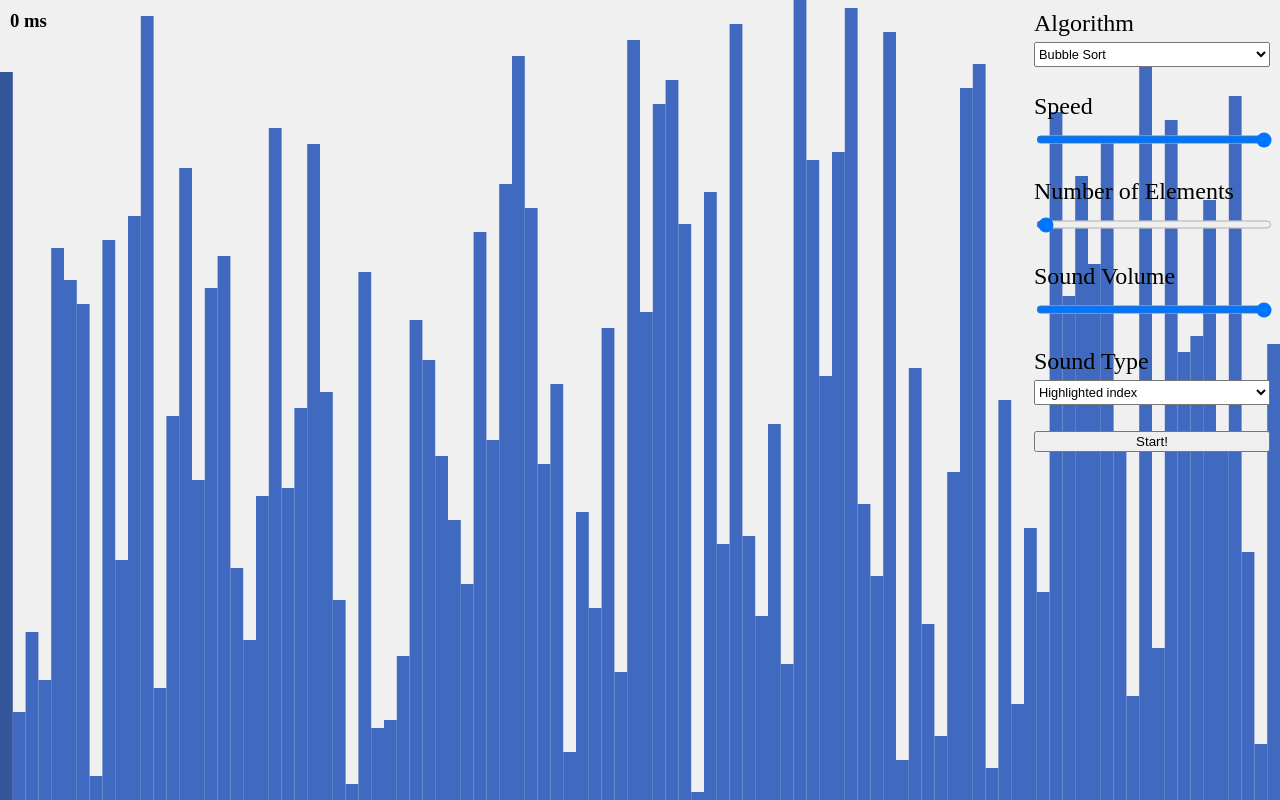
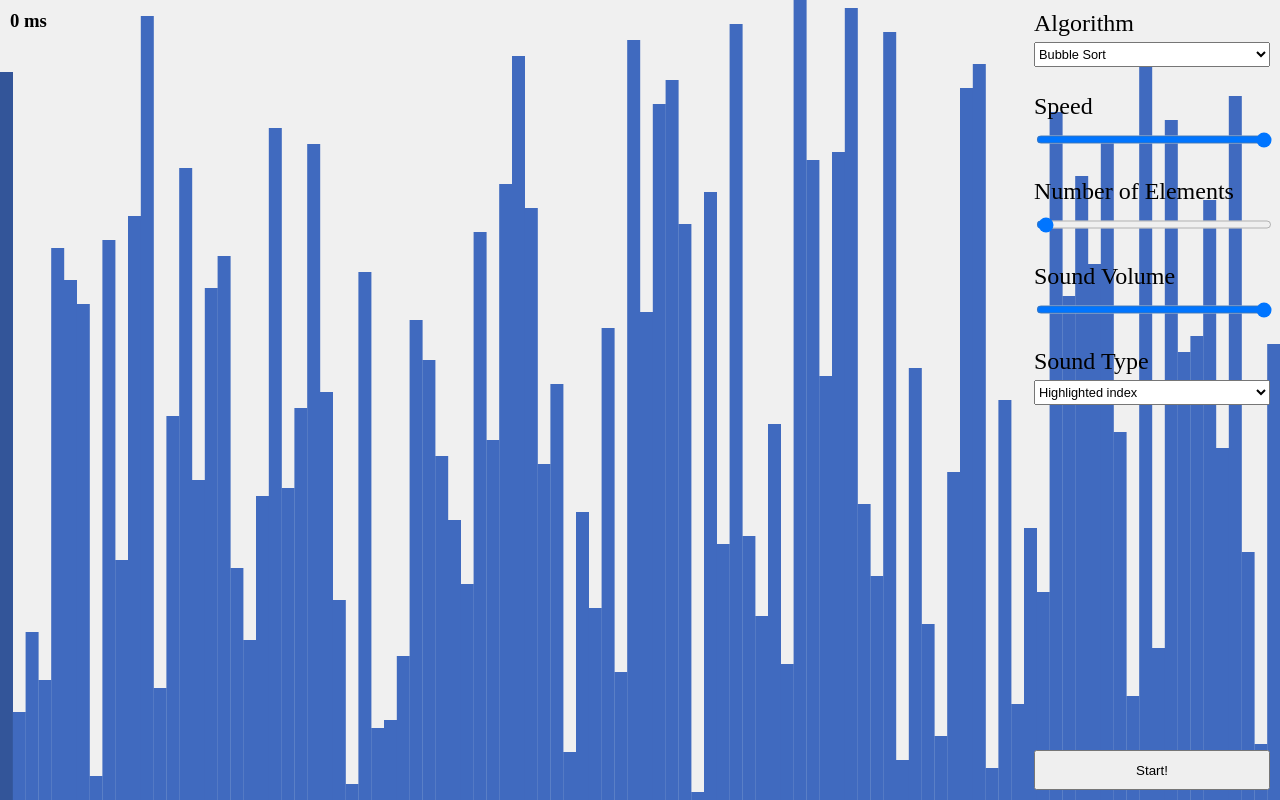
Before and after one commit to Music-Dude/Sorting-Algorithms, a plain HTML site: page index.html in a window 1280 px wide. Drawn offline with Linux system fonts and the light colour scheme.

Commit message:
Make window resizable, fix gaps between bars

```diff
--- a/index.html
+++ b/index.html
@@ -22,7 +22,7 @@
 		<label for="speed">Speed</label>
 		<input class="setting" type="range" id="speed" min="1" max="200" value="200" />
 		<label for="n">Number of Elements</label>
-		<input class="setting" type="range" id="n" min="10" max="10000" value="100" />
+		<input class="setting" type="range" id="n" min="10" max="8192" value="100" />
 		<label for="volume">Sound Volume</label>
 		<input class="setting" type="range" id="volume" min="0" max="1" value="1" step="0.01" />
 		<label for="soundType">Sound Type</label>
--- a/index.js
+++ b/index.js
@@ -78,6 +78,11 @@ window.onkeydown = function (ev) {
     if (ev.key === ' ') start();
 };
 
+window.onresize = function (ev) {
+    canvas.width = ev.target.innerWidth;
+    canvas.height = ev.target.innerHeight;
+};
+
 startBtn.onclick = start;
 
 function init() {
@@ -148,11 +153,11 @@ function playSound(i) {
 function frame() {
     if (isRunning) {
         playSound(highlight);
-        let timeElapsed = Math.floor(performance.now() - startTime);
+        let timeElapsed = Math.round(performance.now() - startTime);
 
         if (!isNaN(timeElapsed)) {
             timeElapsedElem.textContent =
-                Math.floor(performance.now() - startTime) + ' ms';
+                Math.round(performance.now() - startTime) + ' ms';
         }
     }
 
@@ -163,10 +168,11 @@ function frame() {
         if (i === highlight) ctx.fillStyle = COLORS.HIGHLIGHT;
         else ctx.fillStyle = COLORS.FG;
 
+        let w = canvas.width / n;
         ctx.fillRect(
-            i * (canvas.width / n),
+            i * w,
             canvas.height - arr[i] * (canvas.height / n),
-            canvas.width / n,
+            Math.ceil(w),
             arr[i] * (canvas.height / n)
         );
     }
--- a/style.css
+++ b/style.css
@@ -27,6 +27,8 @@ body {
 }
 
 .menu {
+	display: flex;
+	flex-direction: column;
 	height: 100%;
 	width: 20%;
 	padding: 10px;
@@ -50,3 +52,8 @@ body {
 	font-size: 0.8em;
 	margin-bottom: 2em;
 }
+
+.menu #startBtn {
+	margin-top: auto;
+	height: 3em;
+}
```
